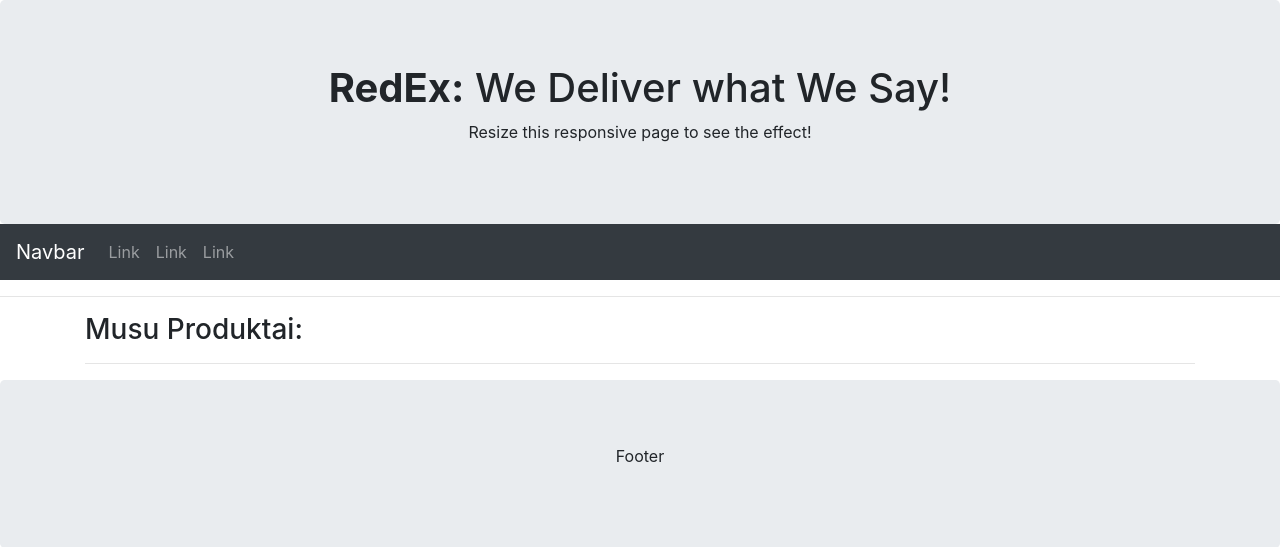
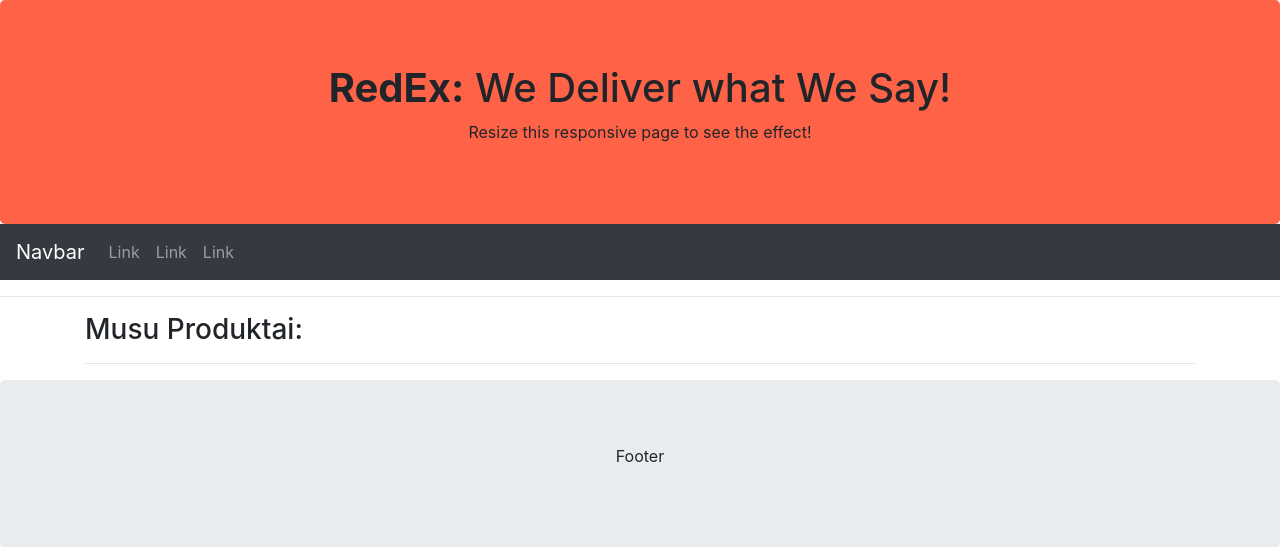
Before and after one commit to RedasMiliunas/prekiu_uzsakymo_programa_2023_pavasaris, a Django app: page / in a window 1280 px wide. Shown: the top 547 px of the page. Run offline with Django 4.2, Linux system fonts and the light colour scheme; data that the repository does not hold is empty.

Commit message:
Pridetas 'RedEx' backgroundas sukuriant nauja klase kaip style ir t.t.

```diff
--- a/mysite/eshop/templates/base.html
+++ b/mysite/eshop/templates/base.html
@@ -8,11 +8,15 @@
   <script src="https://cdn.jsdelivr.net/npm/jquery@3.6.4/dist/jquery.slim.min.js"></script>
   <script src="https://cdn.jsdelivr.net/npm/popper.js@1.16.1/dist/umd/popper.min.js"></script>
   <script src="https://cdn.jsdelivr.net/npm/bootstrap@4.6.2/dist/js/bootstrap.bundle.min.js"></script>
-
+  <style>
+  .background {
+  background-color: tomato;
+  }
+  </style>
 </head>
 <body>
 
-<div class="jumbotron text-center" style="margin-bottom:0">
+<div class="jumbotron text-center background" style="margin-bottom:0">
   <h1><strong>RedEx:</strong> We Deliver what We Say!</h1>
   <p>Resize this responsive page to see the effect!</p>
 </div>
@@ -36,7 +40,6 @@
     </ul>
   </div>
 </nav>
-
 <hr>
 <div class="container">
     {% block content %}{% endblock %}
```
